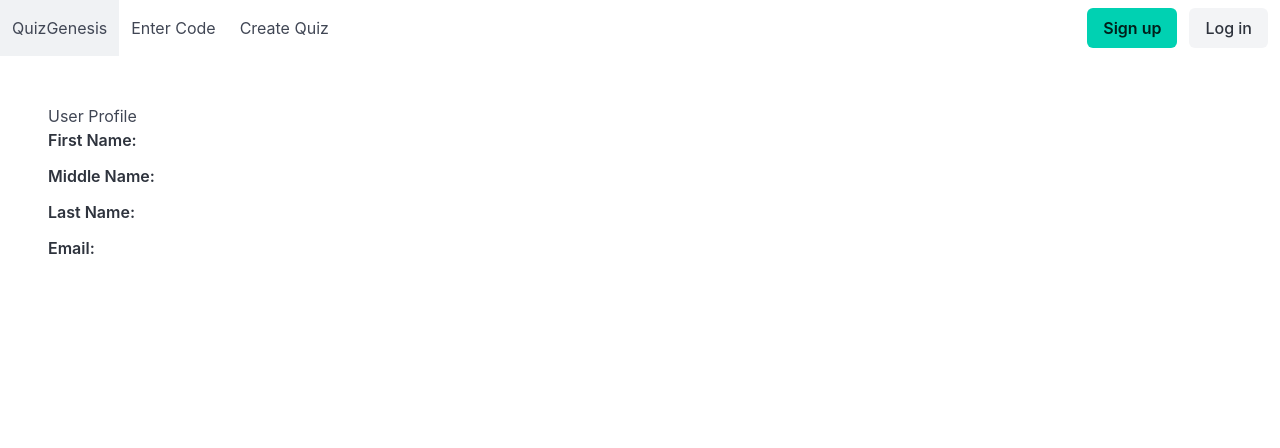
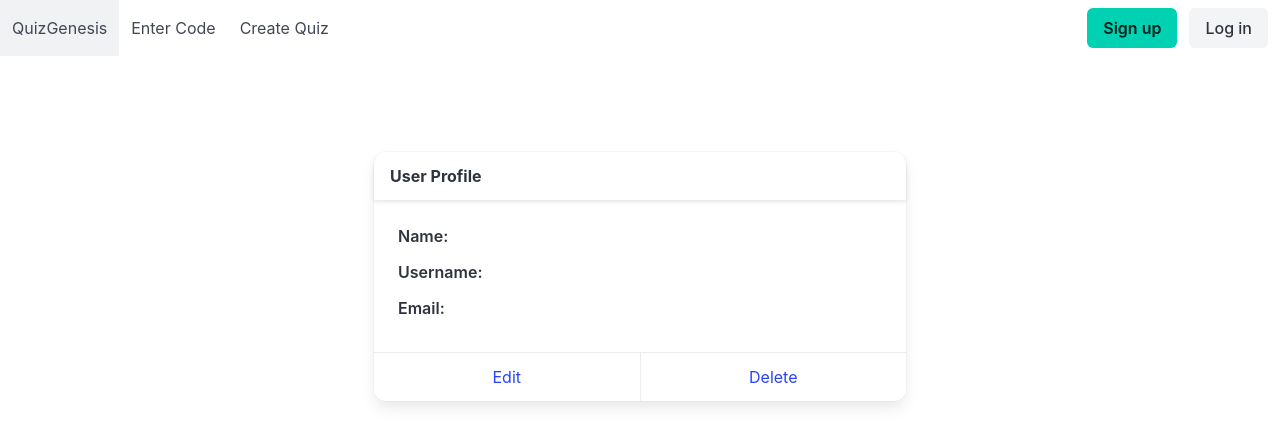
Before and after one commit to pkkrsingh877/QuizGenesis, a Flask app: template website/templates/user/view_profile.html in a window 1280 px wide. Shown: the top 448 px of the page. Run offline with Flask 3, Linux system fonts and the light colour scheme; the template is opened without the code that fills it, so the values that code supplies are empty; parts of the project's set-up code (start-up, migrations or seed data) failed here and were passed over.

Commit message:
UI update for view_profile page, Features like delete user account and update user profile added.

```diff
--- a/website/quiz.py
+++ b/website/quiz.py
@@ -76,5 +76,7 @@
 @quiz.route('/submit', methods=['POST'])
 @login_required
 def submit():
-    print(request.form)
+
+
+
     return "<h1>Form Data Recieved</h1>"
--- a/website/templates/user/view_profile.html
+++ b/website/templates/user/view_profile.html
@@ -1,27 +1,29 @@
 {% extends 'layouts.html' %}
 
 {% block main %}
-
-<div class="user-profile">
-    <h2>User Profile</h2>
+<section class="section">
+    <div class="container">
+        <div class="columns is-centered">
+            <div class="column is-half">
+                <div class="card">
+                    <header class="card-header">
+                        <p class="card-header-title">
+                            User Profile
+                        </p>
+                    </header>
+                    <div class="card-content">
+                        <div class="content">
                             <div class="field">
-        <label class="label">First Name:</label>
+                                <label class="label">Name:</label>
                                 <div class="control">
-            <p>{{ user.first_name }}</p>
+                                    <p>{{ user.name }}</p>
                                 </div>
                             </div>
 
                             <div class="field">
-        <label class="label">Middle Name:</label>
+                                <label class="label">Username:</label>
                                 <div class="control">
-            <p>{{ user.middle_name }}</p>
-        </div>
-    </div>
-
-    <div class="field">
-        <label class="label">Last Name:</label>
-        <div class="control">
-            <p>{{ user.last_name }}</p>
+                                    <p>{{ user.username }}</p>
                                 </div>
                             </div>
 
@@ -32,4 +34,14 @@
                                 </div>
                             </div>
                         </div>
+                    </div>
+                    <footer class="card-footer">
+                        <a href="/update_profile" class="card-footer-item">Edit</a>
+                        <a href="#" class="card-footer-item">Delete</a>
+                    </footer>
+                </div>
+            </div>
+        </div>
+    </div>
+</section>
 {% endblock %}
```
Also changed, not shown: website/templates/user/update_profile.html (+7 -7 lines), website/views.py (+60 -1 lines), README.md, instance/database.db. Lines whose indentation alone changed are shown as unchanged.
